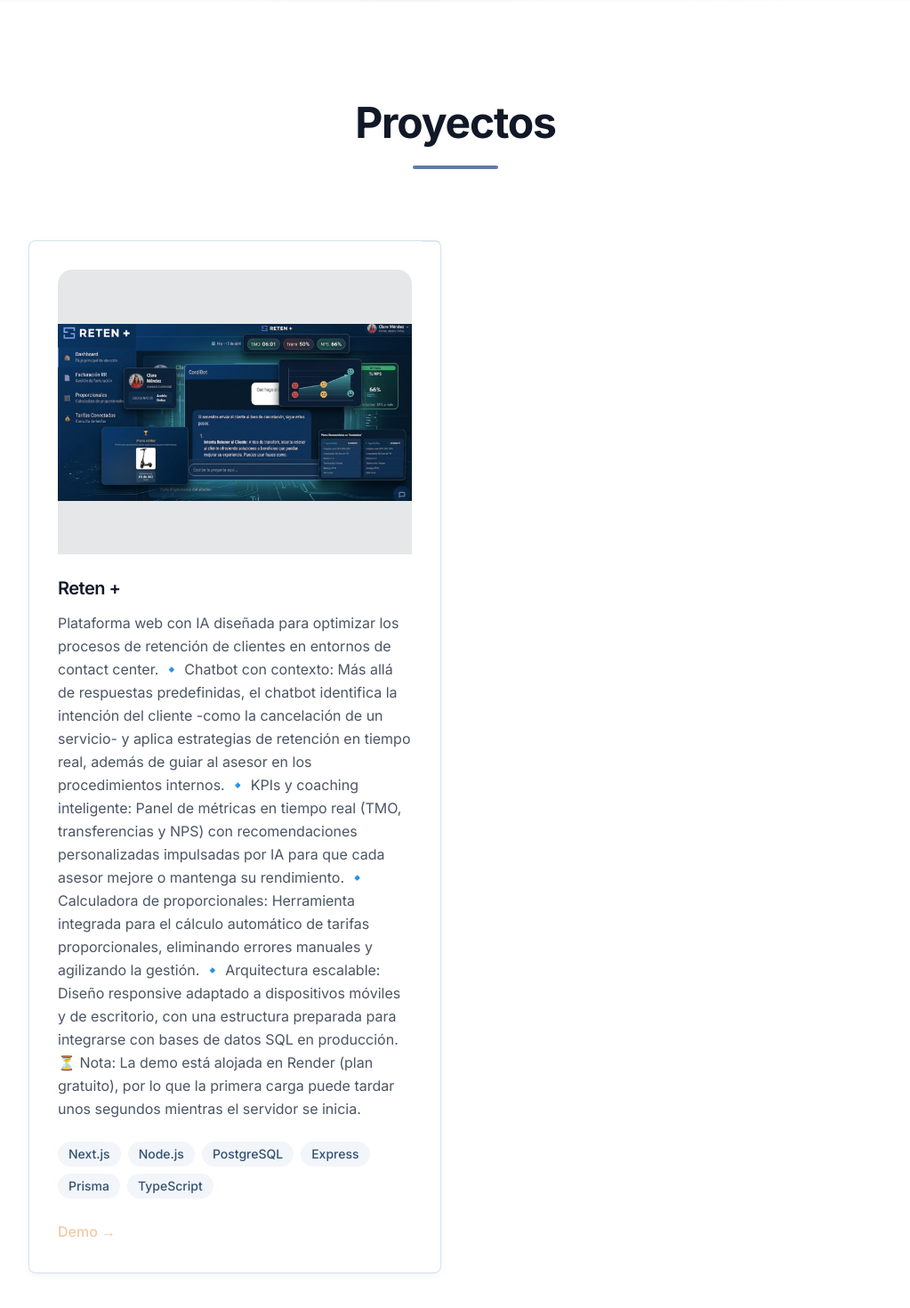
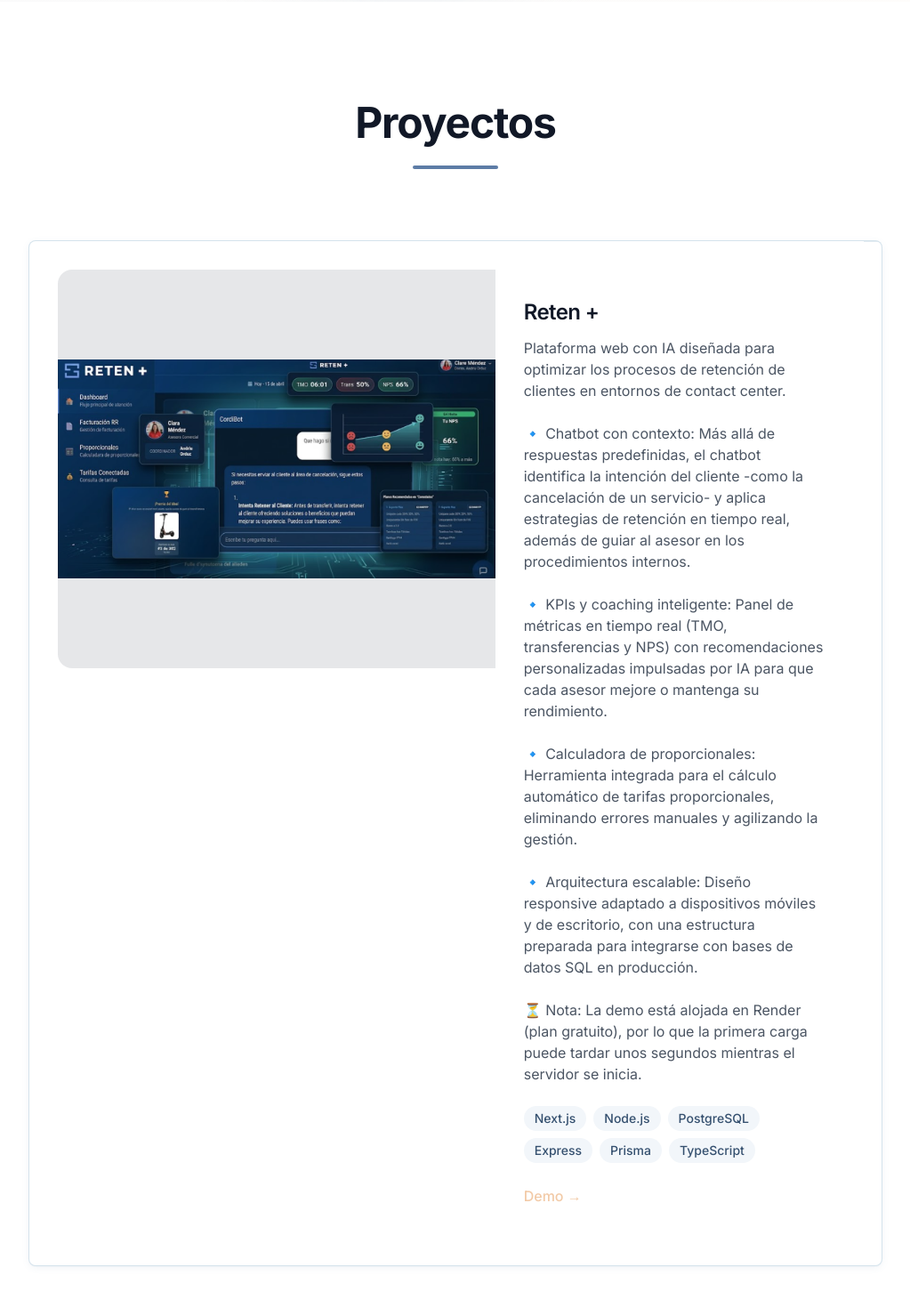
Before and after one commit to JELozanoV/MyWeb, a Next.js app in the folder frontend/: page / in a window 1280 px wide. Shown: the part 798-2268 px from the top of the page at 89% size, without its empty margins (128-1151 px from the left). Built offline with nearby package versions, Linux system fonts and the light colour scheme.

Commit message:
cambios en experiencia en componente projects

```diff
--- a/frontend/components/ProjectImageCarousel.tsx
+++ b/frontend/components/ProjectImageCarousel.tsx
@@ -4,9 +4,10 @@ import { FiChevronLeft, FiChevronRight } from 'react-icons/fi'
 interface ProjectImageCarouselProps {
   images: string[]
   title: string
+  large?: boolean
 }
 
-export default function ProjectImageCarousel({ images, title }: ProjectImageCarouselProps) {
+export default function ProjectImageCarousel({ images, title, large = false }: ProjectImageCarouselProps) {
   const [currentIndex, setCurrentIndex] = useState(0)
   const [showControls, setShowControls] = useState(false)
   const hideTimerRef = useRef<NodeJS.Timeout | null>(null)
@@ -39,11 +40,11 @@ export default function ProjectImageCarousel({ images, title }: ProjectImageCaro
 
   return (
     <div
-      className="relative overflow-hidden rounded-t-2xl mb-6 cursor-pointer"
+      className={`relative overflow-hidden cursor-pointer ${large ? 'rounded-2xl lg:rounded-l-2xl lg:rounded-r-none' : 'rounded-t-2xl mb-6'}`}
       onClick={revealControls}
     >
       {/* Carrusel de imágenes */}
-      <div className="relative h-64 md:h-80 bg-gray-900/10 overflow-hidden">
+      <div className={`relative bg-gray-900/10 overflow-hidden ${large ? 'h-72 md:h-[28rem]' : 'h-64 md:h-80'}`}>
         <div
           className="flex w-full h-full transition-transform duration-500 ease-[cubic-bezier(0.22,1,0.36,1)] motion-reduce:transition-none"
           style={{ transform: `translateX(-${currentIndex * 100}%)` }}
--- a/frontend/components/ProjectsSection.tsx
+++ b/frontend/components/ProjectsSection.tsx
@@ -56,6 +56,76 @@ export default function ProjectsSection() {
           <div className="w-24 h-1 bg-primary mx-auto rounded-full"></div>
         </div>
 
+        {/* Layout: side-by-side para proyecto único en desktop, grid para múltiples */}
+        {projects.length === 1 ? (
+          projects.map((project) => (
+            <div key={project.id} className="card group flex flex-col lg:flex-row lg:items-stretch lg:gap-0 max-w-5xl mx-auto overflow-hidden">
+              {/* Carrusel - lado izquierdo en desktop */}
+              {(project.images && project.images.length > 0) && (
+                <div className="lg:w-[55%] flex-shrink-0">
+                  <ProjectImageCarousel images={project.images} title={project.title} large />
+                </div>
+              )}
+
+              {(!project.images || project.images.length === 0) && project.coverImage && (
+                <div className="lg:w-[55%] flex-shrink-0 relative overflow-hidden rounded-t-2xl lg:rounded-l-2xl lg:rounded-tr-none">
+                  <img
+                    src={project.coverImage}
+                    alt={project.title}
+                    className="w-full h-72 md:h-[28rem] object-cover"
+                  />
+                </div>
+              )}
+
+              {/* Contenido - lado derecho en desktop */}
+              <div className="p-6 lg:p-8 flex flex-col justify-between lg:w-[45%]">
+                <div>
+                  <h3 className="text-xl lg:text-2xl font-semibold text-gray-900 dark:text-white mb-3 group-hover:text-primary-600 dark:group-hover:text-primary-300 transition-colors">
+                    {project.title}
+                  </h3>
+
+                  <p className="text-gray-600 dark:text-gray-300 mb-6 leading-relaxed text-sm lg:text-base whitespace-pre-line">{project.description}</p>
+                </div>
+
+                <div>
+                  <div className="flex flex-wrap gap-2 mb-6">
+                    {project.tags.map(tag => (
+                      <span
+                        key={tag}
+                        className="px-3 py-1 bg-primary-50 dark:bg-primary-900/20 text-primary-700 dark:text-primary-300 rounded-full text-sm font-medium"
+                      >
+                        {tag}
+                      </span>
+                    ))}
+                  </div>
+
+                  <div className="flex gap-6">
+                    {project.urlRepo && (
+                      <a
+                        href={project.urlRepo}
+                        target="_blank"
+                        rel="noopener noreferrer"
+                        className="text-primary-600 dark:text-primary-300 hover:text-primary-800 dark:hover:text-primary-200 font-medium transition-colors duration-200 hover:underline"
+                      >
+                        {ui.projects.code}
+                      </a>
+                    )}
+                    {project.urlDemo && (
+                      <a
+                        href={project.urlDemo}
+                        target="_blank"
+                        rel="noopener noreferrer"
+                        className="text-accent hover:text-brown dark:hover:text-accent font-medium transition-colors duration-200 hover:underline"
+                      >
+                        {ui.projects.demo}
+                      </a>
+                    )}
+                  </div>
+                </div>
+              </div>
+            </div>
+          ))
+        ) : (
           <div className="grid grid-cols-1 md:grid-cols-2 gap-8">
             {projects.map((project, index) => (
               <div
@@ -121,6 +191,7 @@ export default function ProjectsSection() {
               </div>
             ))}
           </div>
+        )}
       </div>
     </section>
   )
```
Lines whose indentation alone changed are shown as unchanged.
